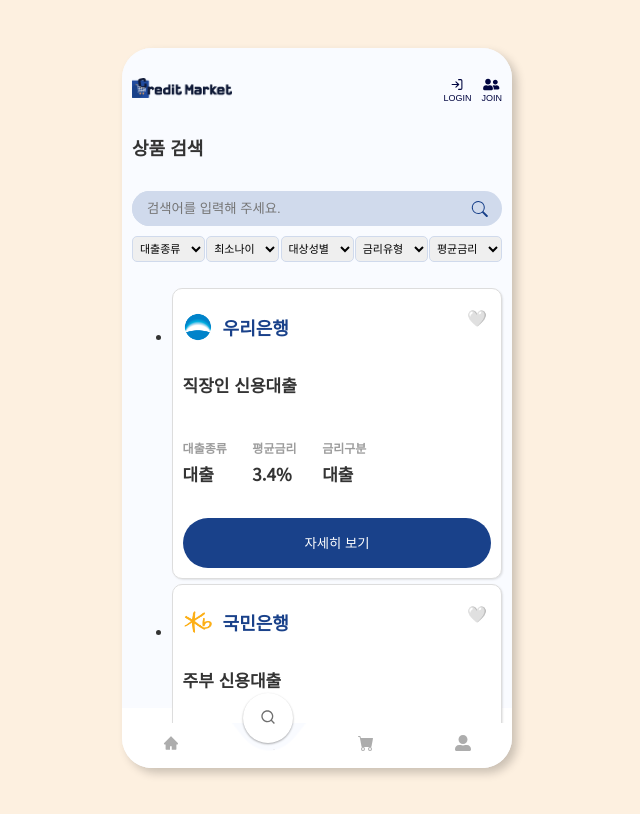
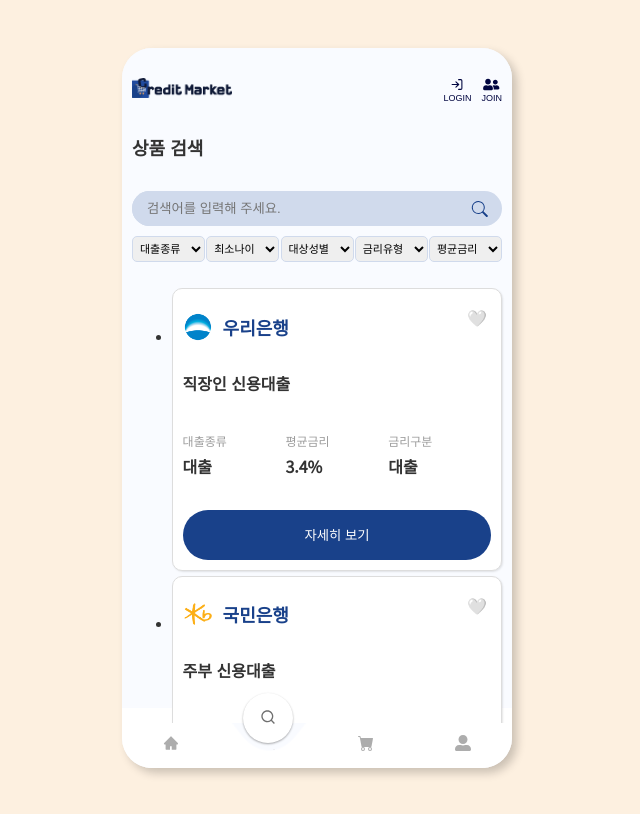
Before and after one commit to fastcampus-mini/credit-market-FE, a React (Vite) app: page /search in a window 1280 px wide. Shown: the whole page, without its empty margins (323-963 px from the left). Built offline with nearby package versions, Linux system fonts and the light colour scheme; what emotion-reset would draw is missing.

Commit message:
Design: product card 수정

```diff
--- a/src/components/common/ProductCard.tsx
+++ b/src/components/common/ProductCard.tsx
@@ -83,9 +83,9 @@ const StyledProductCard = styled.li`
     }
 
     .productName {
-      font-size: 17px;
+      font-size: 16px;
       font-weight: bold;
-      margin-bottom: 30px;
+      margin-bottom: 25px;
     }
 
     .textBox {
@@ -95,12 +95,15 @@ const StyledProductCard = styled.li`
 
       p {
         display: flex;
+        width: 25%;
         flex-direction: column;
         color: ${COLORS.gray};
+        font-weight: normal;
 
         span {
           color: ${COLORS.mainText};
-          font-size: 17px;
+          font-size: 16px;
+          font-weight: bold;
           margin-top: 5px;
         }
       }
```
